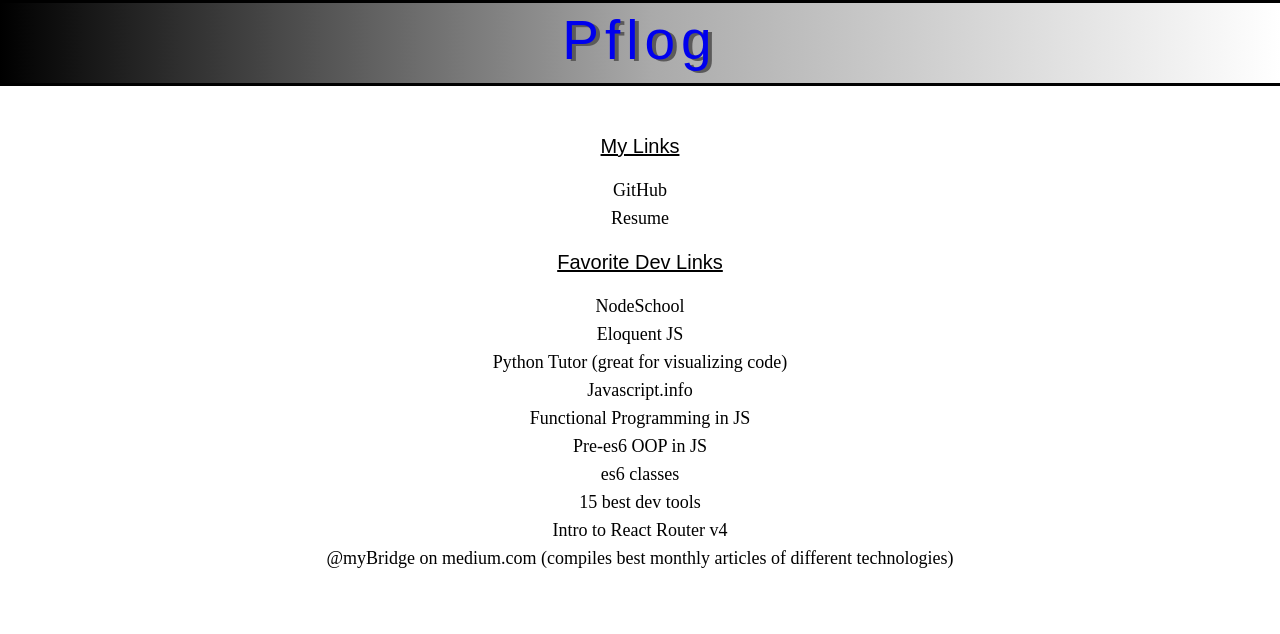
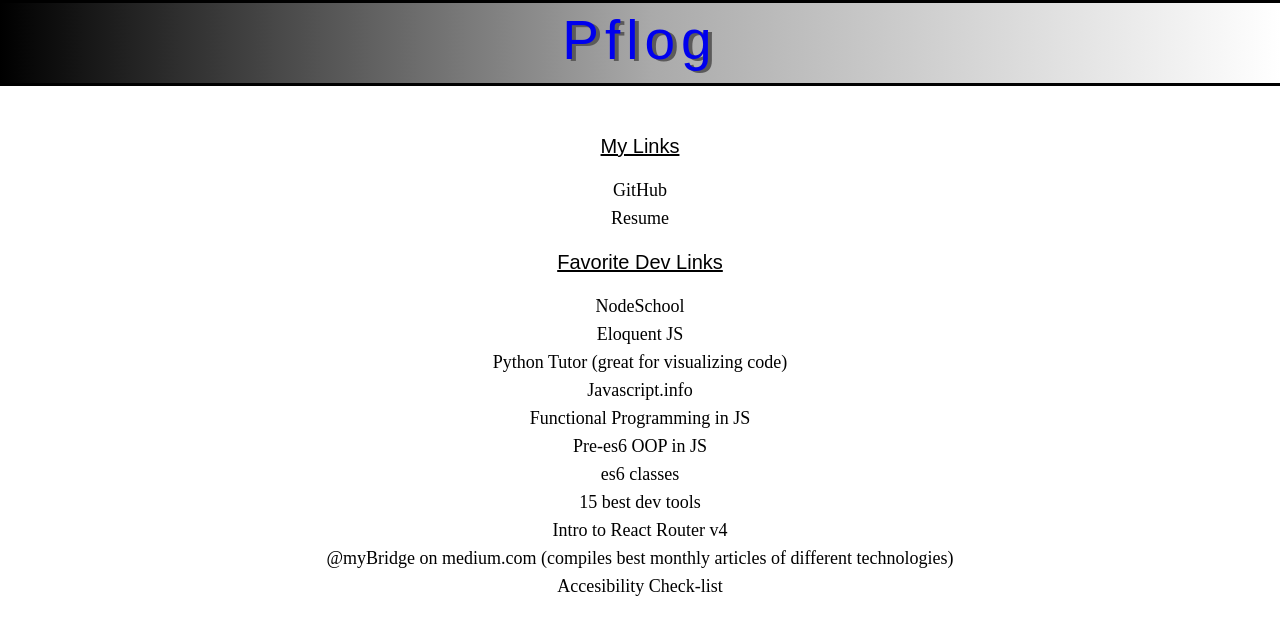
Before and after one commit to chrisPfaff/pfBlog, a React app: page /links in a window 1280 px wide. Shown: the top 634 px of the page. Built offline with nearby package versions, Linux system fonts and the light colour scheme; a web font is replaced by a local one.

Commit message:
added new link

```diff
--- a/src/client/Components/Links.js
+++ b/src/client/Components/Links.js
@@ -70,6 +70,11 @@
                 different technologies)
               </a>
             </li>
+            <li>
+              <a href="http://pauljadam.com/wcag20checklist.html">
+                Accesibility Check-list
+              </a>
+            </li>
           </ol>
         </div>
       </div>
```
